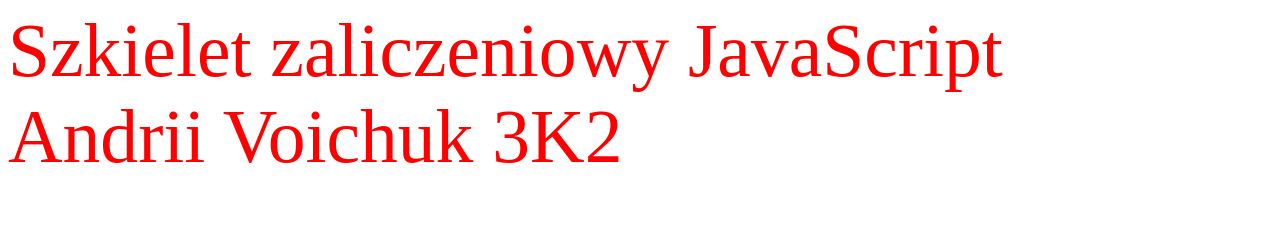
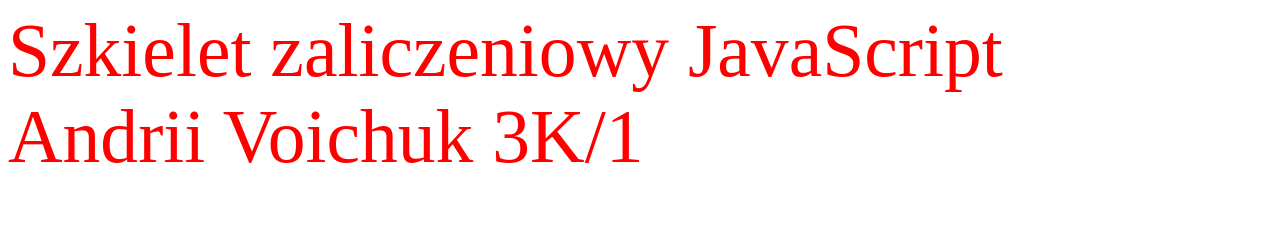
Before and after one commit to Andrii2221/Java32, a plain HTML site: page index.html in a window 1280 px wide. Shown: the top 230 px of the page. Drawn offline with Linux system fonts and the light colour scheme.

Commit message:
index.html

```diff
--- a/index.html
+++ b/index.html
@@ -43,7 +43,7 @@ function WinOpen_z30_kod()
         </style>
     </head>
            <body>
-            <p>Szkielet zaliczeniowy JavaScript <br>Andrii Voichuk 3K2</p>
+            <p>Szkielet zaliczeniowy JavaScript <br>Andrii Voichuk 3K/1</p>
                 <form>
 <input type="button" name="zadanie3" value="zadanie28 - Voichuk" onclick="WinOpen_z28(' ')">&nbsp;&nbsp;&nbsp;
 
```
